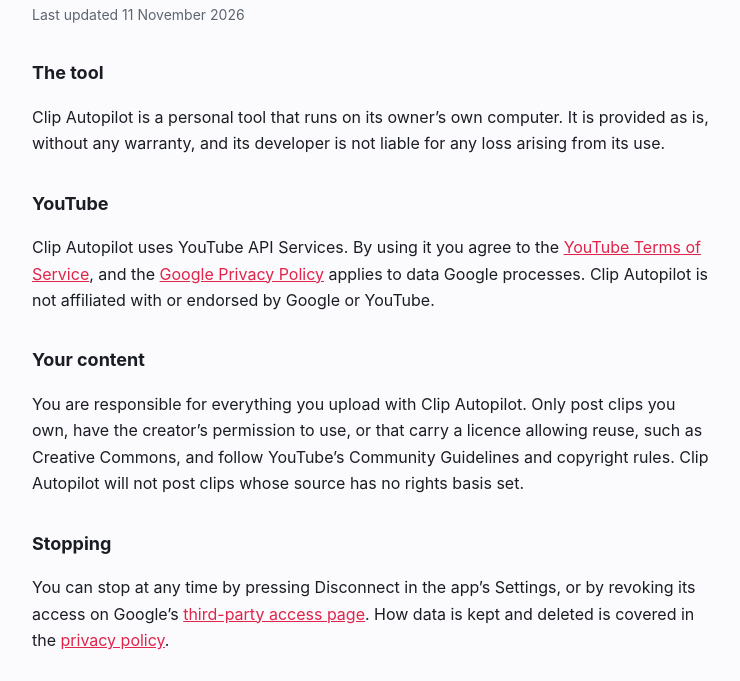
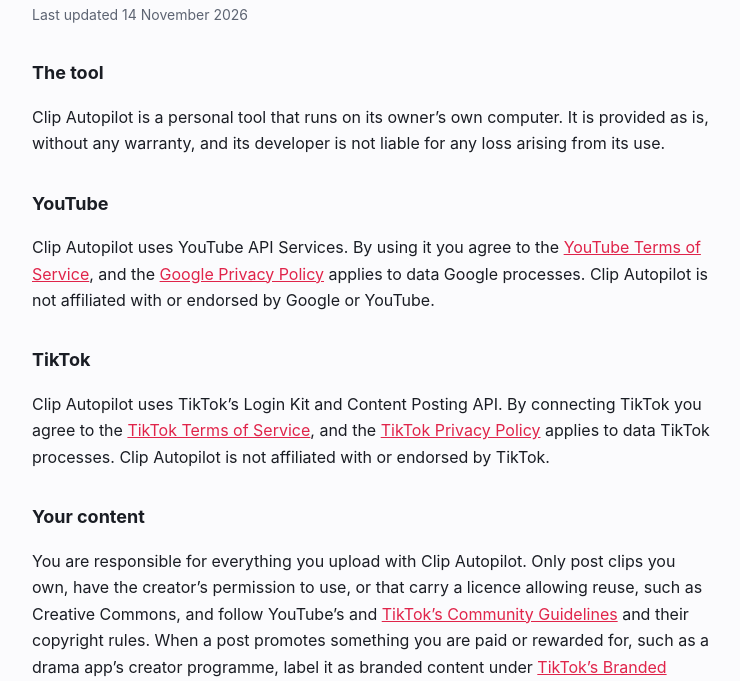
Before and after one commit to joshphillips1119-art/joshphillips1119-art.github.io, a plain HTML site: page terms.html in a window 1280 px wide. Shown: the part 119-800 px from the top of the page, without its empty margins (268-1008 px from the left). Drawn offline with Linux system fonts and the light colour scheme.

Commit message:
Terms of use: add TikTok

```diff
--- a/terms.html
+++ b/terms.html
@@ -24,7 +24,7 @@
 <main>
   <a class="back" href="index.html">← Clip Autopilot</a>
   <h1>Terms of use</h1>
-  <p class="updated">Last updated 11 November 2026</p>
+  <p class="updated">Last updated 14 November 2026</p>
 
   <h2>The tool</h2>
   <p>Clip Autopilot is a personal tool that runs on its owner’s own computer. It is provided as is, without any warranty, and its developer is not liable for any loss arising from its use.</p>
@@ -32,11 +32,14 @@
   <h2>YouTube</h2>
   <p>Clip Autopilot uses YouTube API Services. By using it you agree to the <a href="https://www.youtube.com/t/terms">YouTube Terms of Service</a>, and the <a href="https://policies.google.com/privacy">Google Privacy Policy</a> applies to data Google processes. Clip Autopilot is not affiliated with or endorsed by Google or YouTube.</p>
 
+  <h2>TikTok</h2>
+  <p>Clip Autopilot uses TikTok’s Login Kit and Content Posting API. By connecting TikTok you agree to the <a href="https://www.tiktok.com/legal/page/row/terms-of-service/en">TikTok Terms of Service</a>, and the <a href="https://www.tiktok.com/legal/page/row/privacy-policy/en">TikTok Privacy Policy</a> applies to data TikTok processes. Clip Autopilot is not affiliated with or endorsed by TikTok.</p>
+
   <h2>Your content</h2>
-  <p>You are responsible for everything you upload with Clip Autopilot. Only post clips you own, have the creator’s permission to use, or that carry a licence allowing reuse, such as Creative Commons, and follow YouTube’s Community Guidelines and copyright rules. Clip Autopilot will not post clips whose source has no rights basis set.</p>
+  <p>You are responsible for everything you upload with Clip Autopilot. Only post clips you own, have the creator’s permission to use, or that carry a licence allowing reuse, such as Creative Commons, and follow YouTube’s and <a href="https://www.tiktok.com/community-guidelines/en">TikTok’s Community Guidelines</a> and their copyright rules. When a post promotes something you are paid or rewarded for, such as a drama app’s creator programme, label it as branded content under <a href="https://www.tiktok.com/legal/page/global/bc-policy/en">TikTok’s Branded Content Policy</a>. Clip Autopilot will not post clips whose source has no rights basis set.</p>
 
   <h2>Stopping</h2>
-  <p>You can stop at any time by pressing Disconnect in the app’s Settings, or by revoking its access on Google’s <a href="https://myaccount.google.com/permissions">third-party access page</a>. How data is kept and deleted is covered in the <a href="privacy.html">privacy policy</a>.</p>
+  <p>You can stop at any time by pressing Disconnect in the app’s Settings or its TikTok tab, or by revoking its access on Google’s <a href="https://myaccount.google.com/permissions">third-party access page</a> or in your TikTok settings. How data is kept and deleted is covered in the <a href="privacy.html">privacy policy</a>.</p>
 
   <h2>Changes</h2>
   <p>If these terms change, the new version will be posted on this page with a new date.</p>
```
